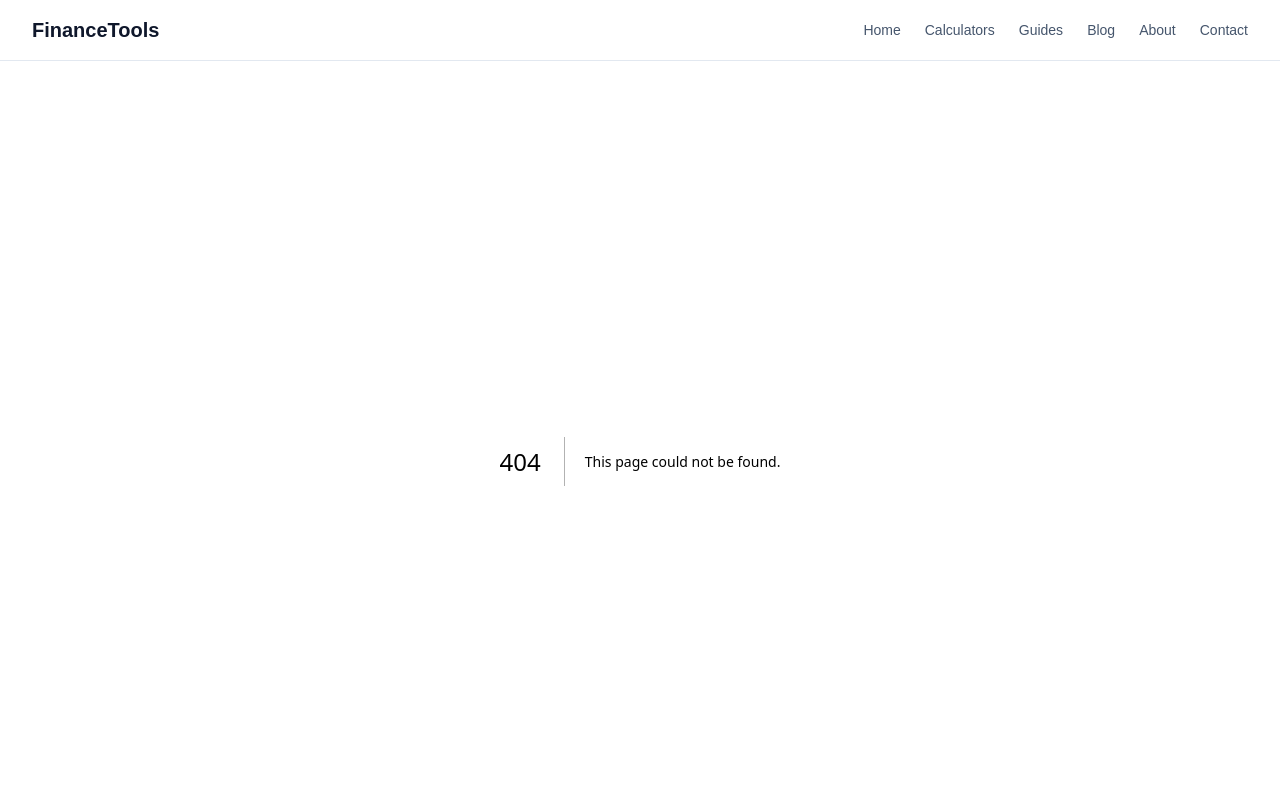
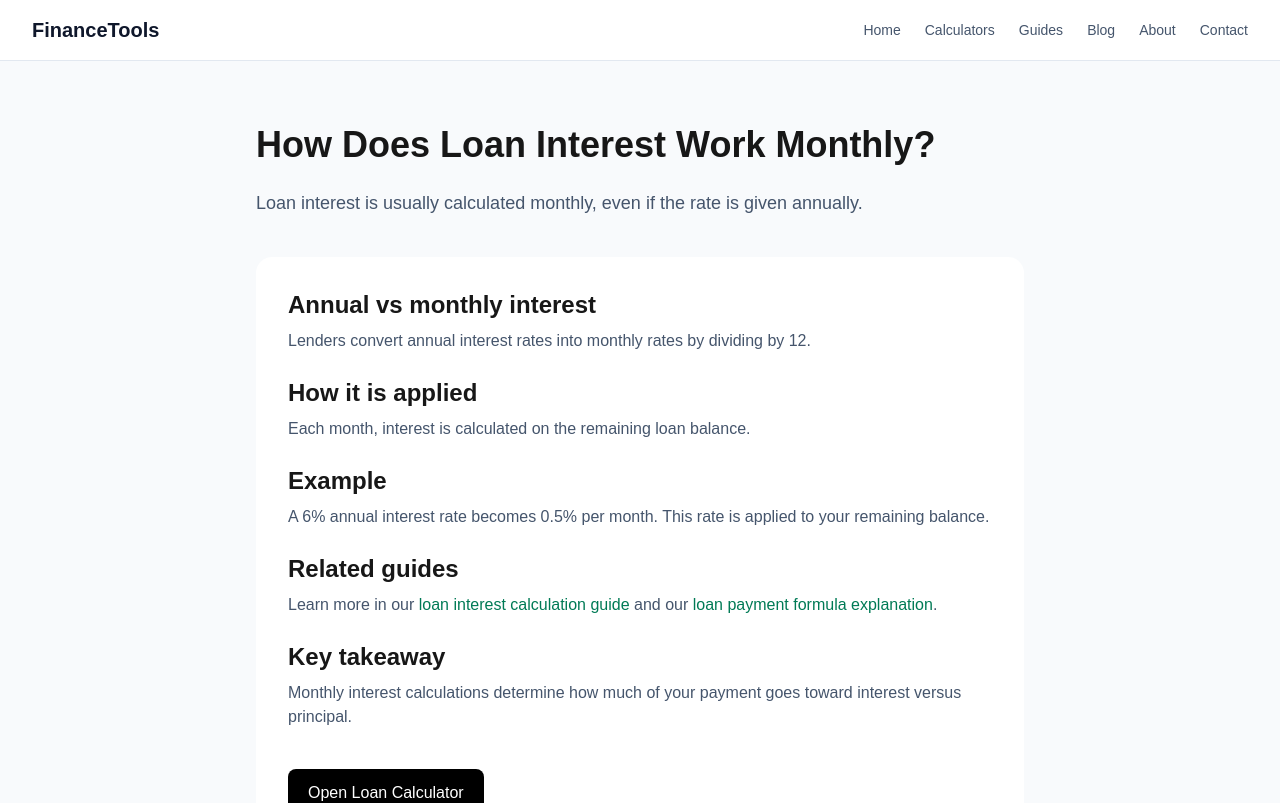
Before and after one commit to alameersam/finance-tools, a Next.js app: page /guides/how-loan-interest-works-monthly in a window 1280 px wide. Before the commit this address had no page. Shown: the top 803 px of the page. Built offline with nearby package versions, Linux system fonts and the light colour scheme.

Commit message:
add monthly loan interest article

```diff
--- /dev/null
+++ b/app/guides/how-loan-interest-works-monthly/page.tsx
@@ -0,0 +1,83 @@
+import type { Metadata } from "next";
+
+export const metadata: Metadata = {
+  title: "How Does Loan Interest Work Monthly? (Simple Explanation)",
+  description:
+    "Learn how loan interest is calculated monthly with a simple explanation and example.",
+};
+
+export default function LoanInterestMonthlyPage() {
+  return (
+    <main className="min-h-screen bg-slate-50 px-6 py-16">
+      <article className="mx-auto max-w-3xl">
+        <h1 className="text-4xl font-bold">
+          How Does Loan Interest Work Monthly?
+        </h1>
+
+        <p className="mt-6 text-lg text-slate-600">
+          Loan interest is usually calculated monthly, even if the rate is given annually.
+        </p>
+
+        <section className="mt-10 space-y-6 bg-white p-8 rounded-2xl">
+
+          <div>
+            <h2 className="text-2xl font-semibold">Annual vs monthly interest</h2>
+            <p className="mt-2 text-slate-600">
+              Lenders convert annual interest rates into monthly rates by dividing by 12.
+            </p>
+          </div>
+
+          <div>
+            <h2 className="text-2xl font-semibold">How it is applied</h2>
+            <p className="mt-2 text-slate-600">
+              Each month, interest is calculated on the remaining loan balance.
+            </p>
+          </div>
+
+          <div>
+            <h2 className="text-2xl font-semibold">Example</h2>
+            <p className="mt-2 text-slate-600">
+              A 6% annual interest rate becomes 0.5% per month. This rate is applied to your remaining balance.
+            </p>
+          </div>
+
+          <div>
+            <h2 className="text-2xl font-semibold">Related guides</h2>
+            <p className="mt-2 text-slate-600">
+              Learn more in our{" "}
+              <a
+                href="/guides/how-to-calculate-loan-interest"
+                className="font-medium text-emerald-700 hover:underline"
+              >
+                loan interest calculation guide
+              </a>{" "}
+              and our{" "}
+              <a
+                href="/guides/loan-payment-formula-explained"
+                className="font-medium text-emerald-700 hover:underline"
+              >
+                loan payment formula explanation
+              </a>
+              .
+            </p>
+          </div>
+
+          <div>
+            <h2 className="text-2xl font-semibold">Key takeaway</h2>
+            <p className="mt-2 text-slate-600">
+              Monthly interest calculations determine how much of your payment goes toward interest versus principal.
+            </p>
+          </div>
+
+          <a
+            href="/loan-calculator"
+            className="inline-block mt-4 bg-black text-white px-5 py-3 rounded-lg"
+          >
+            Open Loan Calculator
+          </a>
+
+        </section>
+      </article>
+    </main>
+  );
+}
--- a/app/guides/page.tsx
+++ b/app/guides/page.tsx
@@ -119,6 +119,12 @@ const guides = [
   href: "/guides/roi-vs-profit",
   category: "Investing",
 },
+{
+  title: "How Does Loan Interest Work Monthly?",
+  description: "Simple explanation of monthly loan interest calculation.",
+  href: "/guides/how-loan-interest-works-monthly",
+  category: "Loans",
+},
 ];
 
 export default function GuidesPage() {
```
